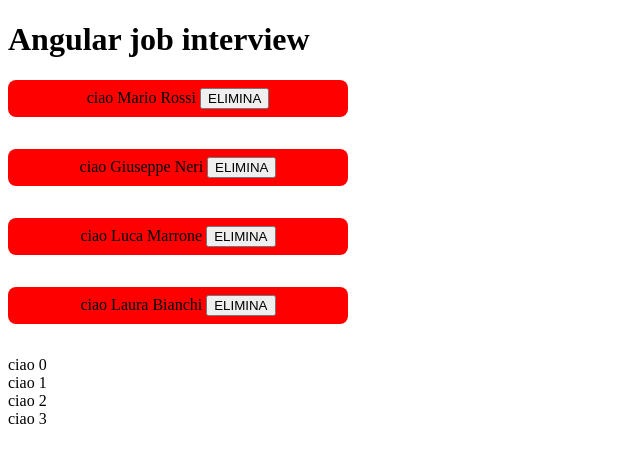
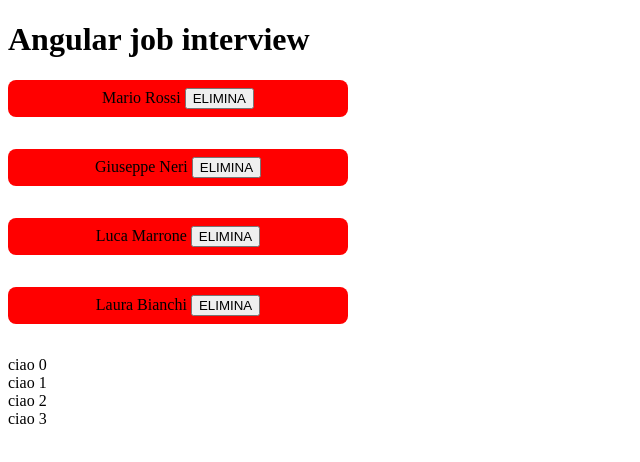
Before and after one commit to iFederx/angular-job-interview, an Angular app: page / in a window 1280 px wide. Shown: the top 462 px of the page, without its empty margins (0-640 px from the left). Built offline with nearby package versions, Linux system fonts and the light colour scheme.

Commit message:
solution

```diff
--- a/src/app/person/person.component.html
+++ b/src/app/person/person.component.html
@@ -1,5 +1,4 @@
-<div class="person-box">
-    ciao
-    {{person?.name}} {{person?.surname}}
-    <button (click)="deletePerson()">ELIMINA</button>
+<div class="person-box" *ngIf="person">
+  {{person.name}} {{person.surname}}
+  <button (click)="deletePerson()">ELIMINA</button>
 </div>
```
